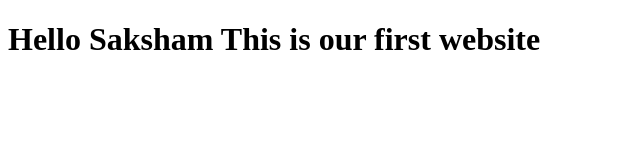
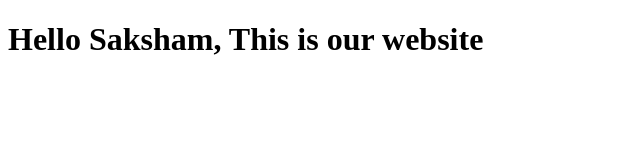
Before and after one commit to sakshamsaxena2003/firstProject, a plain HTML site: page index.html in a window 1280 px wide. Shown: the whole page, without its empty margins (0-640 px from the left). Drawn offline with Linux system fonts and the light colour scheme.

Commit message:
first commit code to index file

```diff
--- a/index.html
+++ b/index.html
@@ -9,8 +9,6 @@
         <link rel="stylesheet" href="">
     </head>
     <body>
-
-    <h1> Hello Saksham This is our first website </h1>
-
+        <h1> Hello Saksham, This is our website </h1>
     </body>
 </html>
```
